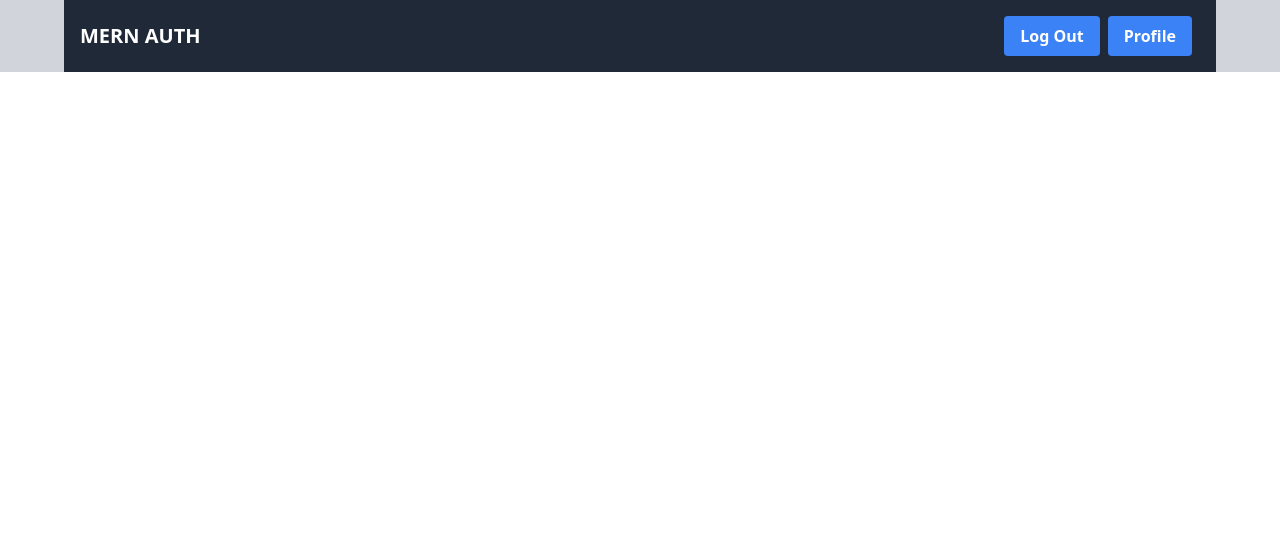
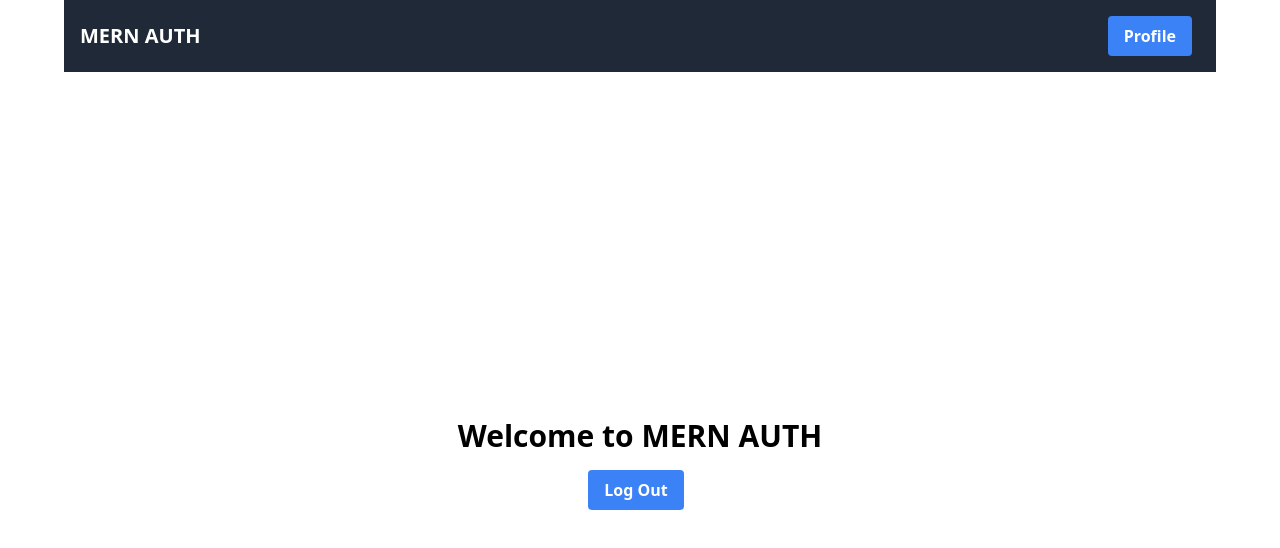
Before and after one commit to Najamulhassan3383/MERN_AuthFlow, a React (Vite) app in the folder mern_authflow/: page /home in a window 1280 px wide. Shown: the top 548 px of the page. Built offline with nearby package versions, Linux system fonts and the light colour scheme; sample sign-in values are in the browser's storage.

Commit message:
completed home page

```diff
--- a/mern_authflow/src/App.jsx
+++ b/mern_authflow/src/App.jsx
@@ -4,7 +4,7 @@ import "react-toastify/dist/ReactToastify.css";
 
 function App() {
   return (
-    <div className="bg-gray-300">
+    <div className="">
       <ToastContainer />
       <Outlet />
     </div>
--- a/mern_authflow/src/components/HomePage.jsx
+++ b/mern_authflow/src/components/HomePage.jsx
@@ -1,10 +1,11 @@
 import { useNavigate } from "react-router-dom";
-import { useEffect } from "react";
+import { useEffect, useState } from "react";
 
 import { useSelector } from "react-redux";
 
 function HomePage() {
   const { user } = useSelector((state) => state.auth);
+  const [open, setOpen] = useState(false);
   const navigate = useNavigate();
   console.log(user);
   useEffect(() => {
@@ -14,26 +15,35 @@ function HomePage() {
   }, [navigate, user]);
 
   return (
-    <div className="max-w-6xl m-auto h-full bg-red-900">
+    <div className="max-w-6xl mx-auto h-screen ">
       <nav className="flex justify-between items-center bg-gray-800 p-4">
         <div className="text-white font-bold text-xl">MERN AUTH</div>
         <div>
-          {user ? (
+          {user && (
             <>
-              <button className="bg-blue-500 hover:bg-blue-700 text-white font-bold py-2 px-4 rounded mr-2">
-                Log Out
-              </button>
-              <button className="bg-blue-500 hover:bg-blue-700 text-white font-bold py-2 px-4 rounded mr-2">
+              <button
+                onClick={() => setOpen(!open)}
+                className="bg-blue-500 hover:bg-blue-700 text-white font-bold py-2 px-4 rounded mr-2"
+              >
                 Profile
               </button>
             </>
-          ) : (
+          )}
+        </div>
+      </nav>
+      <div className="flex flex-col justify-center items-center h-full m-auto">
+        <div className="text-3xl font-bold">Welcome to MERN AUTH</div>
+        <div className="my-4">
+          <button className="bg-blue-500  hover:bg-blue-700 text-white font-bold py-2 px-4 rounded mr-2">
+            Log Out
+          </button>
+          {!user && (
             <button className="bg-blue-500 hover:bg-blue-700 text-white font-bold py-2 px-4 rounded">
               Sign In
             </button>
           )}
         </div>
-      </nav>
+      </div>
     </div>
   );
 }
```
